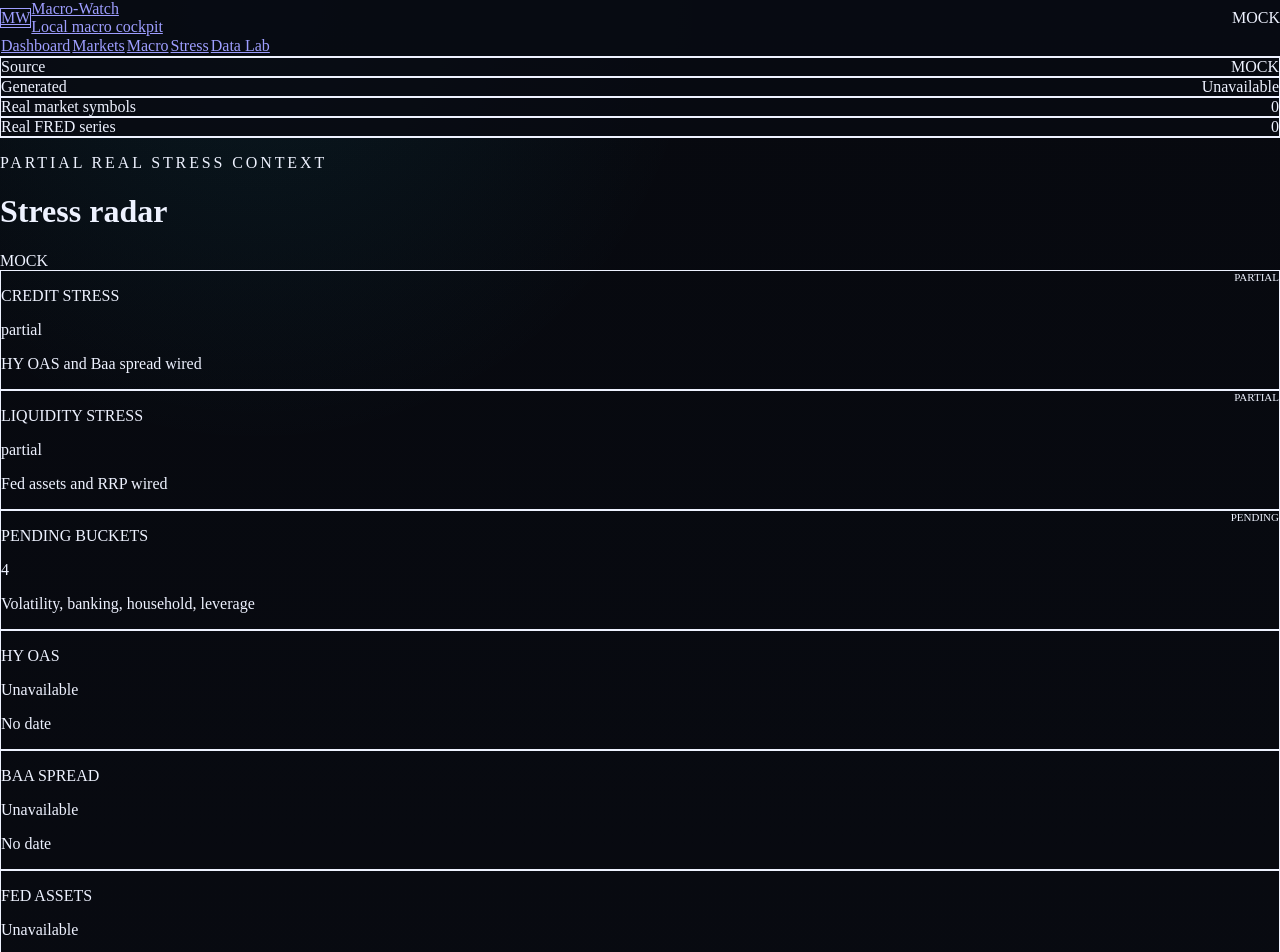
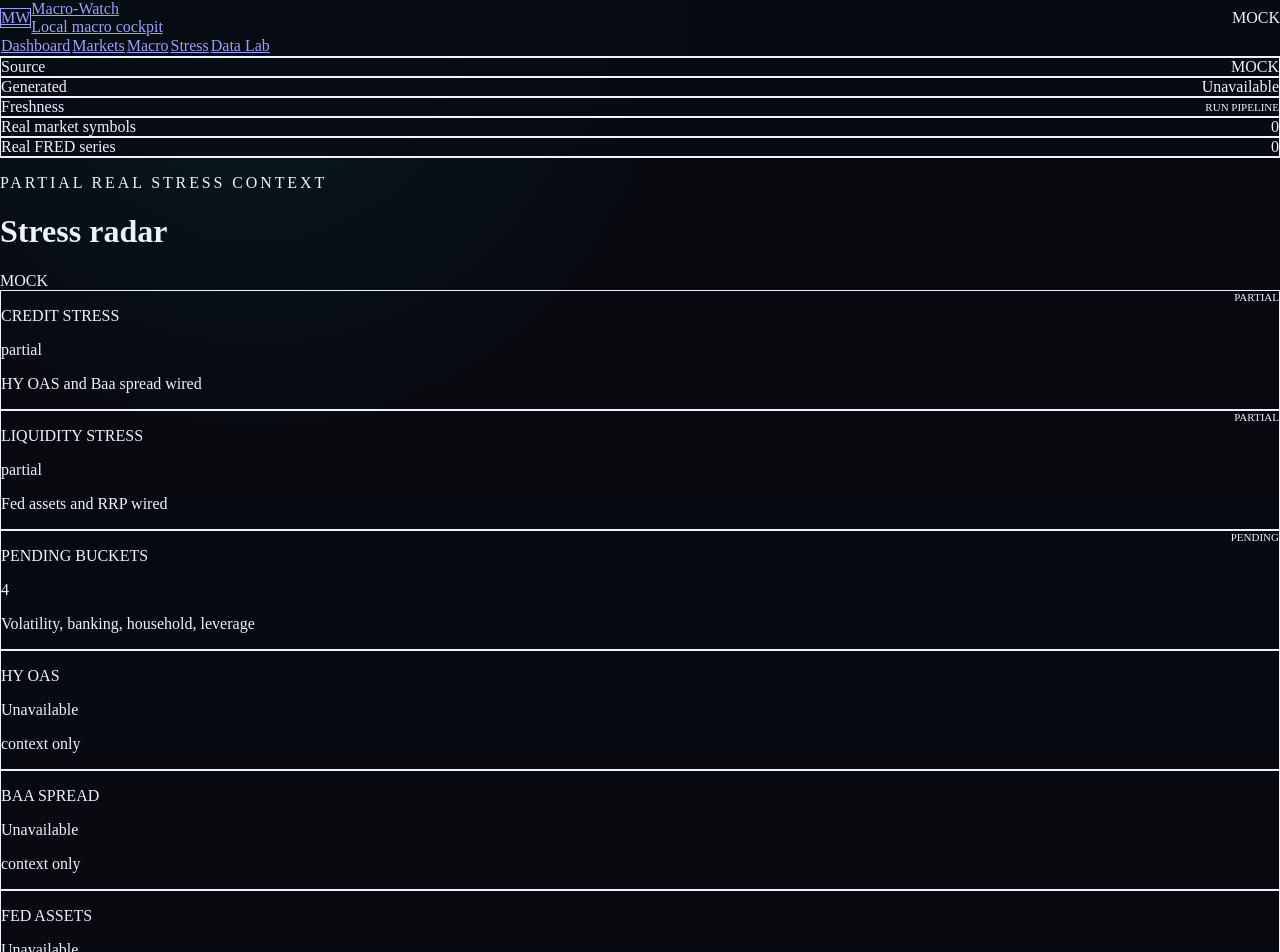
Before and after one commit to gannnnnnnnnnnnnn/Macro-Watch, a Next.js app: page /stress in a window 1280 px wide. Shown: the top 952 px of the page. Built offline with nearby package versions, Linux system fonts and the light colour scheme.

Commit message:
harden v0.1 local cockpit

```diff
--- a/app/data-lab/page.tsx
+++ b/app/data-lab/page.tsx
@@ -1,9 +1,11 @@
 import { MetricTile, Panel, ShellTitle, SourceBadge, StatusBadge } from "@/components/Cockpit";
 import { getCockpitData } from "@/lib/data";
+import { getFreshness } from "@/lib/freshness";
 
 export default function DataLabPage() {
   const { pipelineStatus, source, marketHistory, stress } = getCockpitData();
   const vixStress = stress.buckets?.["Volatility stress"]?.find((item) => item.name === "VIX");
+  const freshness = getFreshness(pipelineStatus.generated_at);
   const fileEntries: [string, { status?: string; provider?: string | null; real_data?: boolean; warnings?: string[] }][] =
     Object.entries(pipelineStatus.files ?? {});
   const fredEntries: [string, { status?: string; provider?: string | null; latest_date?: string | null; real_data?: boolean }][] =
@@ -16,6 +18,7 @@ export default function DataLabPage() {
       <div className="mb-4 grid gap-3 md:grid-cols-4">
         <MetricTile label="Frontend source" value={<SourceBadge source={source} />} detail="generated first, mock fallback" />
         <MetricTile label="Pipeline status" value={<StatusBadge label={pipelineStatus.status} />} detail={pipelineStatus.generated_at ?? "Unavailable"} />
+        <MetricTile label="Freshness" value={<StatusBadge label={freshness.label} real={!freshness.isStale} />} detail={freshness.hasGenerated ? "generated timestamp present" : "generated status missing"} />
         <MetricTile label="Market history" value={Object.keys(marketHistory.symbols ?? {}).length} detail="symbols with history file entries" />
         <MetricTile label="FRED series" value={fredEntries.filter(([, item]) => item.real_data).length} detail="real series currently loaded" />
         <MetricTile label="Volatility stress" value={<StatusBadge label={vixStress?.status} real={vixStress?.real_data} />} detail="VIX context only; no score" />
--- a/app/macro/page.tsx
+++ b/app/macro/page.tsx
@@ -13,6 +13,10 @@ function value(item: Indicator | undefined) {
   return `${item.value ?? "Unavailable"}${item.unit ? ` ${item.unit}` : ""}`;
 }
 
+function detail(item: Indicator | undefined, fallback = "context only") {
+  return item?.delta_label ? `${item.delta_label} · ${item.one_year_delta_label ?? fallback}` : item?.latest_date ?? fallback;
+}
+
 export default function MacroPage() {
   const { macro, source } = getCockpitData();
   const tenYear = findIndicator(macro.groups, "10Y Treasury yield");
@@ -26,12 +30,12 @@ export default function MacroPage() {
     <>
       <ShellTitle title="Macro" eyebrow="FRED generated indicators" source={source} />
       <div className="mb-4 grid gap-3 md:grid-cols-3 xl:grid-cols-6">
-        <MetricTile label="10Y yield" value={value(tenYear)} detail={tenYear?.latest_date ?? "No date"} />
-        <MetricTile label="2Y yield" value={value(twoYear)} detail={twoYear?.latest_date ?? "No date"} />
-        <MetricTile label="10Y-2Y" value={value(curve)} detail="Curve spread, not a score" />
-        <MetricTile label="Fed funds" value={value(fedFunds)} detail={fedFunds?.latest_date ?? "No date"} />
-        <MetricTile label="CPI YoY" value={value(cpi)} detail={cpi?.latest_date ?? "No date"} />
-        <MetricTile label="Unemployment" value={value(unemployment)} detail={unemployment?.latest_date ?? "No date"} />
+        <MetricTile label="10Y yield" value={value(tenYear)} detail={detail(tenYear)} />
+        <MetricTile label="2Y yield" value={value(twoYear)} detail={detail(twoYear)} />
+        <MetricTile label="10Y-2Y" value={value(curve)} detail={detail(curve, "Curve spread, not a score")} />
+        <MetricTile label="Fed funds" value={value(fedFunds)} detail={detail(fedFunds)} />
+        <MetricTile label="CPI YoY" value={value(cpi)} detail={detail(cpi)} />
+        <MetricTile label="Unemployment" value={value(unemployment)} detail={detail(unemployment)} />
       </div>
       <div className="mb-4 grid gap-3 sm:grid-cols-3">
         <Panel title="FRED"><p className="text-sm text-slate-300">Rates, inflation, labor, liquidity, and credit are wired through FRED when available.</p></Panel>
--- a/app/page.tsx
+++ b/app/page.tsx
@@ -1,5 +1,6 @@
 import { AssetCard, IndicatorList, MetricTile, Panel, ShellTitle, SourceBadge, StatusBadge } from "@/components/Cockpit";
 import { getCockpitData } from "@/lib/data";
+import { getFreshness } from "@/lib/freshness";
 import type { Indicator } from "@/lib/types";
 
 function findIndicator(groups: Record<string, Indicator[]> | undefined, name: string) {
@@ -11,6 +12,10 @@ function value(item: Indicator | undefined) {
   return `${item.value ?? "Unavailable"}${item.unit ? ` ${item.unit}` : ""}`;
 }
 
+function detail(item: Indicator | undefined, fallback = "context only") {
+  return item?.delta_label ? `${item.delta_label} · ${item.one_year_delta_label ?? fallback}` : item?.latest_date ?? fallback;
+}
+
 export default function Home() {
   const { market, marketHistory, macro, stress, pipelineStatus, source } = getCockpitData();
   const assets = market.assets ?? [];
@@ -19,6 +24,7 @@ export default function Home() {
   const commodities = [bySymbol.GLD, bySymbol.USO].filter(Boolean);
   const fredReal = Object.values(pipelineStatus.fred_series ?? {}).filter((series) => series.real_data).length;
   const realMarkets = assets.filter((asset) => asset.real_data).length;
+  const freshness = getFreshness(pipelineStatus.generated_at);
 
   const tenYear = findIndicator(macro.groups, "10Y Treasury yield");
   const twoYear = findIndicator(macro.groups, "2Y Treasury yield");
@@ -48,6 +54,7 @@ export default function Home() {
             <div className="rounded border border-line bg-ink p-3"><p className="text-xs text-slate-500">Last generated</p><p className="mt-2 text-slate-200">{pipelineStatus.generated_at ?? "Unavailable"}</p></div>
             <div className="rounded border border-line bg-ink p-3"><p className="text-xs text-slate-500">Real markets</p><p className="mt-2 text-slate-200">{realMarkets}/{assets.length}</p></div>
             <div className="rounded border border-line bg-ink p-3"><p className="text-xs text-slate-500">Real FRED series</p><p className="mt-2 text-slate-200">{fredReal}</p></div>
+            <div className="rounded border border-line bg-ink p-3"><p className="text-xs text-slate-500">Freshness</p><div className="mt-2"><StatusBadge label={freshness.label} real={!freshness.isStale} /></div></div>
           </div>
         </div>
       </div>
@@ -57,8 +64,8 @@ export default function Home() {
         <div className="grid gap-3 md:grid-cols-5">
           <MetricTile label="VIX" value={value(vixStress)} detail="Watch item; not scored yet" badge={<StatusBadge label={vixStress?.status} real={vixStress?.real_data} />} />
           <MetricTile label="10Y-2Y spread" value={value(curve)} detail="Partial context" />
-          <MetricTile label="HY OAS" value={value(hyOas)} detail="Credit watch item" />
-          <MetricTile label="RRP" value={value(rrp) !== "Unavailable" ? value(rrp) : value(walcl)} detail={rrp?.real_data ? "Liquidity watch item" : "Fed assets fallback"} />
+          <MetricTile label="HY OAS" value={value(hyOas)} detail={detail(hyOas, "Credit watch item")} />
+          <MetricTile label="RRP" value={value(rrp) !== "Unavailable" ? value(rrp) : value(walcl)} detail={rrp?.real_data ? detail(rrp, "Liquidity watch item") : "Fed assets fallback"} />
           <MetricTile label="Pipeline" value={<StatusBadge label={pipelineStatus.status} />} detail="Generated data path" />
         </div>
       </Panel>
@@ -76,20 +83,20 @@ export default function Home() {
       <div className="mt-6 grid gap-4 xl:grid-cols-2">
         <Panel title="Macro snapshot">
           <div className="grid gap-3 sm:grid-cols-2 lg:grid-cols-3">
-            <MetricTile label="10Y yield" value={value(tenYear)} detail={tenYear?.latest_date ?? "No date"} />
-            <MetricTile label="2Y yield" value={value(twoYear)} detail={twoYear?.latest_date ?? "No date"} />
-            <MetricTile label="10Y-2Y spread" value={value(curve)} detail="Not a regime score" />
-            <MetricTile label="Fed funds" value={value(fedFunds)} detail={fedFunds?.latest_date ?? "No date"} />
-            <MetricTile label="CPI YoY" value={value(cpi)} detail={cpi?.latest_date ?? "No date"} />
-            <MetricTile label="Unemployment" value={value(unemployment)} detail={unemployment?.latest_date ?? "No date"} />
+            <MetricTile label="10Y yield" value={value(tenYear)} detail={detail(tenYear)} />
+            <MetricTile label="2Y yield" value={value(twoYear)} detail={detail(twoYear)} />
+            <MetricTile label="10Y-2Y spread" value={value(curve)} detail={detail(curve, "Not a regime score")} />
+            <MetricTile label="Fed funds" value={value(fedFunds)} detail={detail(fedFunds)} />
+            <MetricTile label="CPI YoY" value={value(cpi)} detail={detail(cpi)} />
+            <MetricTile label="Unemployment" value={value(unemployment)} detail={detail(unemployment)} />
           </div>
         </Panel>
         <Panel title="Stress snapshot">
           <div className="grid gap-3 sm:grid-cols-2">
-            <MetricTile label="HY OAS" value={value(hyOas)} detail={hyOas?.latest_date ?? "No date"} />
-            <MetricTile label="Baa spread" value={value(baa)} detail={baa?.latest_date ?? "No date"} />
-            <MetricTile label="Fed balance sheet" value={value(walcl)} detail={walcl?.latest_date ?? "No date"} />
-            <MetricTile label="RRP" value={value(rrp)} detail={rrp?.latest_date ?? "No date"} />
+            <MetricTile label="HY OAS" value={value(hyOas)} detail={detail(hyOas)} />
+            <MetricTile label="Baa spread" value={value(baa)} detail={detail(baa)} />
+            <MetricTile label="Fed balance sheet" value={value(walcl)} detail={detail(walcl)} />
+            <MetricTile label="RRP" value={value(rrp)} detail={detail(rrp)} />
           </div>
           <p className="mt-4 text-sm text-slate-400">Volatility, banking, household, and leverage stress remain pending or partial, not scored.</p>
         </Panel>
--- a/app/stress/page.tsx
+++ b/app/stress/page.tsx
@@ -11,6 +11,10 @@ function item(bucket: Indicator[] | undefined, name: string) {
 function value(indicator: Indicator | undefined) {
   if (!indicator) return "Unavailable";
   return `${indicator.value ?? "Unavailable"}${indicator.unit ? ` ${indicator.unit}` : ""}`;
+}
+
+function detail(indicator: Indicator | undefined, fallback = "context only") {
+  return indicator?.delta_label ? `${indicator.delta_label} · ${indicator.one_year_delta_label ?? fallback}` : indicator?.latest_date ?? fallback;
 }
 
 export default function StressPage() {
@@ -35,13 +39,13 @@ export default function StressPage() {
         <MetricTile label="Pending buckets" value="4" detail="Volatility, banking, household, leverage" badge={<StatusBadge label="pending" />} />
       </div>
       <div className="mb-4 grid gap-3 md:grid-cols-2 xl:grid-cols-4">
-        <MetricTile label="HY OAS" value={value(hyOas)} detail={hyOas?.latest_date ?? "No date"} />
-        <MetricTile label="Baa spread" value={value(baa)} detail={baa?.latest_date ?? "No date"} />
-        <MetricTile label="Fed assets" value={value(walcl)} detail={walcl?.latest_date ?? "No date"} />
-        <MetricTile label="RRP" value={value(rrp)} detail={rrp?.latest_date ?? "No date"} />
-        <MetricTile label="10Y" value={value(tenYear)} detail={tenYear?.latest_date ?? "No date"} />
-        <MetricTile label="2Y" value={value(twoYear)} detail={twoYear?.latest_date ?? "No date"} />
-        <MetricTile label="10Y-2Y" value={value(curve)} detail="Treasury context only" />
+        <MetricTile label="HY OAS" value={value(hyOas)} detail={detail(hyOas)} />
+        <MetricTile label="Baa spread" value={value(baa)} detail={detail(baa)} />
+        <MetricTile label="Fed assets" value={value(walcl)} detail={detail(walcl)} />
+        <MetricTile label="RRP" value={value(rrp)} detail={detail(rrp)} />
+        <MetricTile label="10Y" value={value(tenYear)} detail={detail(tenYear)} />
+        <MetricTile label="2Y" value={value(twoYear)} detail={detail(twoYear)} />
+        <MetricTile label="10Y-2Y" value={value(curve)} detail={detail(curve, "Treasury context only")} />
         <MetricTile label="Score" value="Not scored yet" detail="No fake stress score in v0" badge={<StatusBadge label="pending" />} />
       </div>
       <Panel title="Partial radar">
--- a/components/AppShell.tsx
+++ b/components/AppShell.tsx
@@ -1,5 +1,6 @@
 import Link from "next/link";
 import { getCockpitData } from "@/lib/data";
+import { getFreshness } from "@/lib/freshness";
 import { SourceBadge, StatusBadge } from "./Cockpit";
 
 const nav = [
@@ -14,6 +15,7 @@ export function AppShell({ children }: { children: React.ReactNode }) {
   const { market, pipelineStatus, source } = getCockpitData();
   const realMarkets = (market.assets ?? []).filter((asset) => asset.real_data).length;
   const fredReal = Object.values(pipelineStatus.fred_series ?? {}).filter((series) => series.real_data).length;
+  const freshness = getFreshness(pipelineStatus.generated_at);
 
   return (
     <div className="min-h-screen lg:grid lg:grid-cols-[260px_1fr]">
@@ -39,6 +41,7 @@ export function AppShell({ children }: { children: React.ReactNode }) {
           <p className="text-xs uppercase tracking-wide text-slate-500">Pipeline</p>
           <div className="mt-3 space-y-2 text-sm">
             <div className="flex items-center justify-between gap-3"><span className="text-slate-400">Status</span><StatusBadge label={pipelineStatus.status} /></div>
+            <div className="flex items-center justify-between gap-3"><span className="text-slate-400">Freshness</span><StatusBadge label={freshness.label} real={!freshness.isStale} /></div>
             <div className="flex items-center justify-between gap-3"><span className="text-slate-400">Markets</span><span className="text-white">{realMarkets}</span></div>
             <div className="flex items-center justify-between gap-3"><span className="text-slate-400">FRED</span><span className="text-white">{fredReal}</span></div>
           </div>
@@ -56,11 +59,13 @@ export function TopStatusStrip() {
   const { market, pipelineStatus, source } = getCockpitData();
   const realMarkets = (market.assets ?? []).filter((asset) => asset.real_data).length;
   const fredReal = Object.values(pipelineStatus.fred_series ?? {}).filter((series) => series.real_data).length;
+  const freshness = getFreshness(pipelineStatus.generated_at);
   return (
     <div className="border-b border-line bg-[#080b12]/80 px-4 py-3 backdrop-blur">
       <div className="mx-auto grid max-w-7xl gap-2 text-xs text-slate-400 sm:grid-cols-2 lg:grid-cols-4">
         <div className="flex items-center justify-between gap-3 rounded border border-line bg-ink px-3 py-2"><span>Source</span><SourceBadge source={source} /></div>
         <div className="flex items-center justify-between gap-3 rounded border border-line bg-ink px-3 py-2"><span>Generated</span><span className="text-slate-200">{pipelineStatus.generated_at ?? "Unavailable"}</span></div>
+        <div className="flex items-center justify-between gap-3 rounded border border-line bg-ink px-3 py-2"><span>Freshness</span><StatusBadge label={freshness.label} real={!freshness.isStale} /></div>
         <div className="flex items-center justify-between gap-3 rounded border border-line bg-ink px-3 py-2"><span>Real market symbols</span><span className="text-slate-200">{realMarkets}</span></div>
         <div className="flex items-center justify-between gap-3 rounded border border-line bg-ink px-3 py-2"><span>Real FRED series</span><span className="text-slate-200">{fredReal}</span></div>
       </div>
--- a/components/Cockpit.tsx
+++ b/components/Cockpit.tsx
@@ -107,6 +107,7 @@ export function IndicatorList({ items }: { items: Indicator[] | undefined }) {
             </div>
             <p className="mt-1 text-xs text-slate-400">{item.note ?? item.status ?? "Not wired yet"}</p>
             <p className="mt-1 text-xs text-slate-500">{item.provider ?? "Provider N/A"}{item.latest_date ? ` · ${item.latest_date}` : ""}</p>
+            {item.delta_label ? <p className="mt-1 text-xs text-slate-500">{item.delta_label} · {item.one_year_delta_label ?? "context only"}</p> : null}
           </div>
           <p className="whitespace-nowrap text-sm text-slate-200">{item.value ?? "Unavailable"}{item.unit ? ` ${item.unit}` : ""}</p>
         </div>
--- /dev/null
+++ b/lib/freshness.ts
@@ -0,0 +1,16 @@
+export function getFreshness(generatedAt?: string | null) {
+  if (!generatedAt) {
+    return { hasGenerated: false, isStale: true, ageHours: null as number | null, label: "Run pipeline" };
+  }
+  const timestamp = Date.parse(generatedAt);
+  if (Number.isNaN(timestamp)) {
+    return { hasGenerated: true, isStale: true, ageHours: null as number | null, label: "Timestamp invalid" };
+  }
+  const ageHours = Math.max(0, (Date.now() - timestamp) / 36e5);
+  return {
+    hasGenerated: true,
+    isStale: ageHours > 24,
+    ageHours,
+    label: ageHours > 24 ? `Stale: ${Math.round(ageHours)}h old` : `Fresh: ${Math.round(ageHours)}h old`,
+  };
+}
--- a/lib/types.ts
+++ b/lib/types.ts
@@ -43,6 +43,11 @@ export type Indicator = {
   latest_date?: string | null;
   provider?: string | null;
   real_data?: boolean;
+  previous_value?: number | string | null;
+  delta?: number | null;
+  delta_label?: string | null;
+  one_year_delta?: number | null;
+  one_year_delta_label?: string | null;
 };
 
 export type MarketSnapshot = {
```
Also changed, not shown: 4 other files (tests, documents, lock files or other folders).
